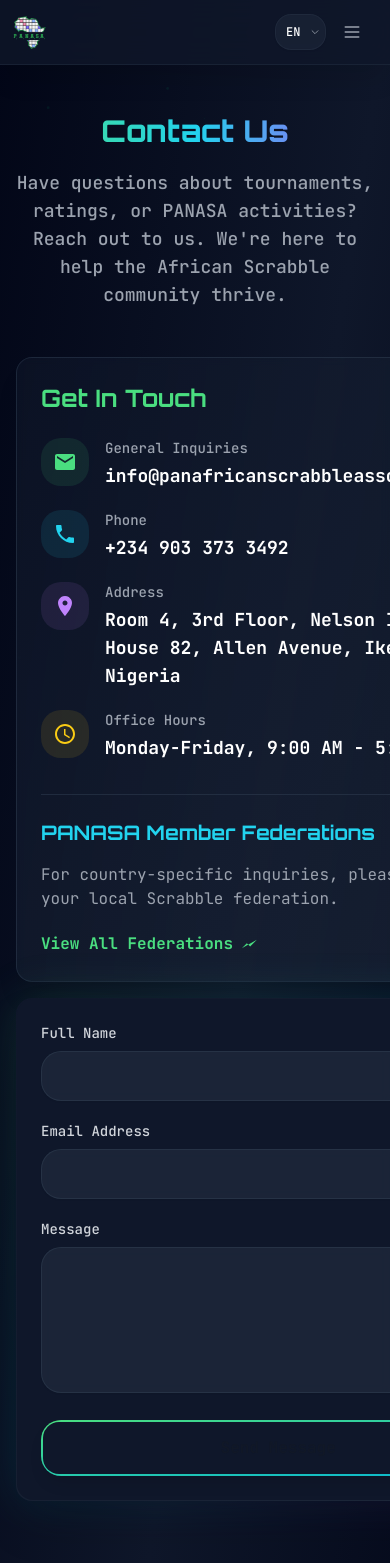
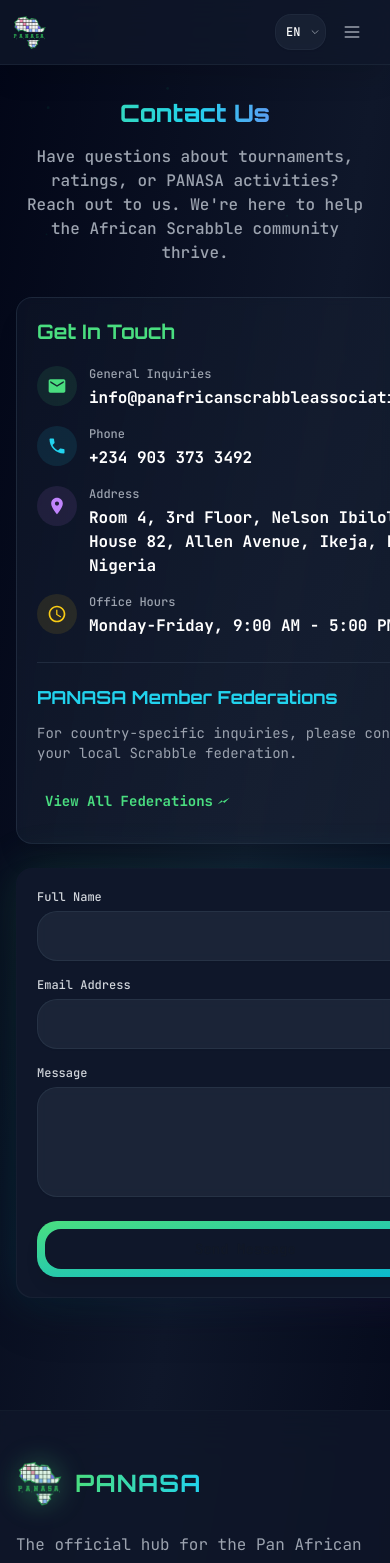
Before and after one commit to EmmyCodes234/orbitron-web, a React (Vite) app: page /contact in a window 390 px wide. Shown: the top 1563 px of the page. Built offline with nearby package versions, Linux system fonts and the light colour scheme; no server answers.

Commit message:
Optimize Contact page for mobile devices: Added touch-target class to federation link for better mobile accessibility

```diff
--- a/pages/ContactPage.tsx
+++ b/pages/ContactPage.tsx
@@ -18,81 +18,81 @@
     };
 
   return (
-    <div className="py-12 sm:py-20">
+    <div className="py-8 sm:py-12 md:py-20">
       <div className="max-w-7xl mx-auto px-4 sm:px-6">
-        <div className="text-center mb-12 sm:mb-16">
-          <h1 className="font-orbitron text-3xl sm:text-5xl font-extrabold mb-5 bg-clip-text text-transparent bg-gradient-to-r from-green-400 via-cyan-400 to-purple-500">
+        <div className="text-center mb-8 sm:mb-12 md:mb-16">
+          <h1 className="font-orbitron text-2xl sm:text-3xl md:text-5xl font-extrabold mb-4 sm:mb-5 bg-clip-text text-transparent bg-gradient-to-r from-green-400 via-cyan-400 to-purple-500">
             {t('contact.title')}
           </h1>
-          <p className="text-gray-400 text-lg sm:text-xl max-w-3xl mx-auto font-medium">
+          <p className="text-gray-400 text-base sm:text-lg md:text-xl max-w-3xl mx-auto font-medium px-2">
             {t('contact.subtitle')}
           </p>
         </div>
 
-        <div className="grid grid-cols-1 lg:grid-cols-2 gap-8 sm:gap-12">
+        <div className="grid grid-cols-1 lg:grid-cols-2 gap-6 sm:gap-8 md:gap-12">
           {/* Contact Information */}
-          <div className="bg-gradient-to-br from-slate-900/60 to-slate-800/60 backdrop-blur-sm rounded-2xl p-6 sm:p-8 border border-slate-700/40 shadow-xl">
-            <h2 className="font-orbitron text-2xl sm:text-3xl font-bold mb-6 text-green-400">{t('contact.getInTouch')}</h2>
+          <div className="bg-gradient-to-br from-slate-900/60 to-slate-800/60 backdrop-blur-sm rounded-2xl p-5 sm:p-6 md:p-8 border border-slate-700/40 shadow-xl">
+            <h2 className="font-orbitron text-xl sm:text-2xl md:text-3xl font-bold mb-5 sm:mb-6 text-green-400">{t('contact.getInTouch')}</h2>
 
-            <div className="space-y-5 sm:space-y-6">
+            <div className="space-y-4 sm:space-y-5 md:space-y-6">
               <div className="flex items-start group">
-                <div className="w-12 h-12 rounded-xl bg-green-400/10 flex items-center justify-center mr-4 flex-shrink-0">
-                  <svg className="w-6 h-6 text-green-400" fill="currentColor" viewBox="0 0 24 24">
+                <div className="w-10 h-10 sm:w-12 sm:h-12 rounded-xl bg-green-400/10 flex items-center justify-center mr-3 sm:mr-4 flex-shrink-0">
+                  <svg className="w-5 h-5 sm:w-6 sm:h-6 text-green-400" fill="currentColor" viewBox="0 0 24 24">
                     <path d="M20 4H4c-1.1 0-1.99.9-1.99 2L2 18c0 1.1.9 2 2 2h16c1.1 0 2-.9 2-2V6c0-1.1-.9-2-2-2zm0 4l-8 5-8-5V6l8 5 8-5v2z"/>
                   </svg>
                 </div>
                 <div>
-                  <p className="text-gray-400 text-sm font-medium mb-1">{t('contact.generalInquiries')}</p>
-                  <p className="text-white font-bold text-lg group-hover:text-green-400 transition-colors">info@panafricanscrabbleassociation.com</p>
+                  <p className="text-gray-400 text-xs sm:text-sm font-medium mb-1">{t('contact.generalInquiries')}</p>
+                  <p className="text-white font-bold text-base sm:text-lg group-hover:text-green-400 transition-colors break-words">info@panafricanscrabbleassociation.com</p>
                 </div>
               </div>
 
               <div className="flex items-start group">
-                <div className="w-12 h-12 rounded-xl bg-cyan-400/10 flex items-center justify-center mr-4 flex-shrink-0">
-                  <svg className="w-6 h-6 text-cyan-400" fill="currentColor" viewBox="0 0 24 24">
+                <div className="w-10 h-10 sm:w-12 sm:h-12 rounded-xl bg-cyan-400/10 flex items-center justify-center mr-3 sm:mr-4 flex-shrink-0">
+                  <svg className="w-5 h-5 sm:w-6 sm:h-6 text-cyan-400" fill="currentColor" viewBox="0 0 24 24">
                     <path d="M6.62 10.79c1.44 2.83 3.76 5.14 6.59 6.59l2.2-2.2c.27-.27.67-.36 1.02-.24 1.12.37 2.33.57 3.57.57.55 0 1 .45 1 1V20c0 .55-.45 1-1 1-9.39 0-17-7.61-17-17 0-.55.45-1 1-1h3.5c.55 0 1 .45 1 1 0 1.25.2 2.45.57 3.57.11.35.03.74-.25 1.02l-2.2 2.2z"/>
                   </svg>
                 </div>
                 <div>
-                  <p className="text-gray-400 text-sm font-medium mb-1">{t('contact.phone')}</p>
-                  <p className="text-white font-bold text-lg group-hover:text-cyan-400 transition-colors">+234 903 373 3492</p>
+                  <p className="text-gray-400 text-xs sm:text-sm font-medium mb-1">{t('contact.phone')}</p>
+                  <p className="text-white font-bold text-base sm:text-lg group-hover:text-cyan-400 transition-colors">+234 903 373 3492</p>
                 </div>
               </div>
 
               <div className="flex items-start group">
-                <div className="w-12 h-12 rounded-xl bg-purple-400/10 flex items-center justify-center mr-4 flex-shrink-0">
-                  <svg className="w-6 h-6 text-purple-400" fill="currentColor" viewBox="0 0 24 24">
+                <div className="w-10 h-10 sm:w-12 sm:h-12 rounded-xl bg-purple-400/10 flex items-center justify-center mr-3 sm:mr-4 flex-shrink-0">
+                  <svg className="w-5 h-5 sm:w-6 sm:h-6 text-purple-400" fill="currentColor" viewBox="0 0 24 24">
                     <path d="M12 2C8.13 2 5 5.13 5 9c0 5.25 7 13 7 13s7-7.75 7-13c0-3.87-3.13-7-7-7zm0 9.5c-1.38 0-2.5-1.12-2.5-2.5s1.12-2.5 2.5-2.5 2.5 1.12 2.5 2.5-1.12 2.5-2.5 2.5z"/>
                   </svg>
                 </div>
                 <div>
-                  <p className="text-gray-400 text-sm font-medium mb-1">{t('contact.address')}</p>
-                  <p className="text-white font-bold text-lg group-hover:text-purple-400 transition-colors">Room 4, 3rd Floor, Nelson Ibilola, House 82, Allen Avenue, Ikeja, Lagos, Nigeria</p>
+                  <p className="text-gray-400 text-xs sm:text-sm font-medium mb-1">{t('contact.address')}</p>
+                  <p className="text-white font-bold text-base sm:text-lg group-hover:text-purple-400 transition-colors">Room 4, 3rd Floor, Nelson Ibilola, House 82, Allen Avenue, Ikeja, Lagos, Nigeria</p>
                 </div>
               </div>
 
               <div className="flex items-start group">
-                <div className="w-12 h-12 rounded-xl bg-yellow-400/10 flex items-center justify-center mr-4 flex-shrink-0">
-                  <svg className="w-6 h-6 text-yellow-400" fill="currentColor" viewBox="0 0 24 24">
+                <div className="w-10 h-10 sm:w-12 sm:h-12 rounded-xl bg-yellow-400/10 flex items-center justify-center mr-3 sm:mr-4 flex-shrink-0">
+                  <svg className="w-5 h-5 sm:w-6 sm:h-6 text-yellow-400" fill="currentColor" viewBox="0 0 24 24">
                     <path d="M11.99 2C6.47 2 2 6.48 2 12s4.47 10 9.99 10C17.52 22 22 17.52 22 12S17.52 2 11.99 2zM12 20c-4.42 0-8-3.58-8-8s3.58-8 8-8 8 3.58 8 8-3.58 8-8 8z"/>
                     <path d="M12.5 7H11v6l5.25 3.15.75-1.23-4.5-2.67z"/>
                   </svg>
                 </div>
                 <div>
-                  <p className="text-gray-400 text-sm font-medium mb-1">{t('contact.officeHours')}</p>
-                  <p className="text-white font-bold text-lg group-hover:text-yellow-400 transition-colors">Monday-Friday, 9:00 AM - 5:00 PM WAT</p>
+                  <p className="text-gray-400 text-xs sm:text-sm font-medium mb-1">{t('contact.officeHours')}</p>
+                  <p className="text-white font-bold text-base sm:text-lg group-hover:text-yellow-400 transition-colors">Monday-Friday, 9:00 AM - 5:00 PM WAT</p>
                 </div>
               </div>
             </div>
 
-            <div className="mt-8 sm:mt-10 pt-6 sm:pt-8 border-t border-slate-700/50">
-              <h3 className="font-orbitron text-xl sm:text-2xl font-bold mb-4 text-cyan-400">{t('contact.memberFederations')}</h3>
-              <p className="text-gray-400 text-base sm:text-lg mb-5">
+            <div className="mt-6 sm:mt-8 md:mt-10 pt-5 sm:pt-6 md:pt-8 border-t border-slate-700/50">
+              <h3 className="font-orbitron text-lg sm:text-xl md:text-2xl font-bold mb-3 sm:mb-4 text-cyan-400">{t('contact.memberFederations')}</h3>
+              <p className="text-gray-400 text-sm sm:text-base md:text-lg mb-4 sm:mb-5">
                 {t('contact.federationInquiries')}
               </p>
-              <Link to="/federations" className="inline-flex items-center text-green-400 hover:text-cyan-400 font-bold text-base sm:text-lg transition-colors group">
+              <Link to="/federations" className="inline-flex items-center text-green-400 hover:text-cyan-400 font-bold text-sm sm:text-base md:text-lg transition-colors group touch-target">
                 {t('contact.viewAllFederations')}
-                <svg className="w-5 h-5 ml-2 group-hover:translate-x-1 transition-transform" fill="currentColor" viewBox="0 0 24 24">
+                <svg className="w-4 h-4 sm:w-5 sm:h-5 ml-1 sm:ml-2 group-hover:translate-x-1 transition-transform" fill="currentColor" viewBox="0 0 24 24">
                   <path d="M19 7l-8 8-4-4-6 6" />
                 </svg>
               </Link>
@@ -103,55 +103,55 @@
           <div className="relative">
             <div className="absolute inset-0 bg-gradient-to-br from-green-400/30 via-cyan-500/30 to-purple-600/30 rounded-2xl blur-xl opacity-50"></div>
             <div className="relative bg-gradient-to-br from-slate-900 to-slate-800 p-px rounded-2xl shadow-2xl">
-              <div className="bg-slate-900 p-6 sm:p-8 rounded-2xl">
-                <form onSubmit={handleSubmit} className="space-y-5 sm:space-y-6">
+              <div className="bg-slate-900 p-5 sm:p-6 md:p-8 rounded-2xl">
+                <form onSubmit={handleSubmit} className="space-y-4 sm:space-y-5 md:space-y-6">
                   <div>
-                    <label htmlFor="name" className="block text-sm font-medium text-gray-300 mb-2">{t('contact.fullName')}</label>
+                    <label htmlFor="name" className="block text-xs sm:text-sm font-medium text-gray-300 mb-1.5 sm:mb-2">{t('contact.fullName')}</label>
                     <input
                       type="text"
                       id="name"
                       name="name"
                       required
-                      className="w-full bg-slate-800/80 border border-slate-700/50 text-white rounded-xl p-3 sm:p-4 focus:ring-2 focus:ring-green-400 focus:border-transparent transition-all duration-300 backdrop-blur-sm shadow-sm hover:shadow-md text-base"
+                      className="w-full bg-slate-800/80 border border-slate-700/50 text-white rounded-xl p-2.5 sm:p-3 md:p-4 focus:ring-2 focus:ring-green-400 focus:border-transparent transition-all duration-300 backdrop-blur-sm shadow-sm hover:shadow-md text-sm sm:text-base md:text-base mobile-form-input"
                     />
                   </div>
 
                   <div>
-                    <label htmlFor="email" className="block text-sm font-medium text-gray-300 mb-2">{t('contact.emailAddress')}</label>
+                    <label htmlFor="email" className="block text-xs sm:text-sm font-medium text-gray-300 mb-1.5 sm:mb-2">{t('contact.emailAddress')}</label>
                     <input
                       type="email"
                       id="email"
                       name="email"
                       required
-                      className="w-full bg-slate-800/80 border border-slate-700/50 text-white rounded-xl p-3 sm:p-4 focus:ring-2 focus:ring-green-400 focus:border-transparent transition-all duration-300 backdrop-blur-sm shadow-sm hover:shadow-md text-base"
+                      className="w-full bg-slate-800/80 border border-slate-700/50 text-white rounded-xl p-2.5 sm:p-3 md:p-4 focus:ring-2 focus:ring-green-400 focus:border-transparent transition-all duration-300 backdrop-blur-sm shadow-sm hover:shadow-md text-sm sm:text-base md:text-base mobile-form-input"
                     />
                   </div>
 
                   <div>
-                    <label htmlFor="message" className="block text-sm font-medium text-gray-300 mb-2">{t('contact.message')}</label>
+                    <label htmlFor="message" className="block text-xs sm:text-sm font-medium text-gray-300 mb-1.5 sm:mb-2">{t('contact.message')}</label>
                     <textarea
                       id="message"
                       name="message"
-                      rows={5}
+                      rows={4}
                       required
-                      className="w-full bg-slate-800/80 border border-slate-700/50 text-white rounded-xl p-3 sm:p-4 focus:ring-2 focus:ring-green-400 focus:border-transparent transition-all duration-300 backdrop-blur-sm shadow-sm hover:shadow-md text-base resize-none"
+                      className="w-full bg-slate-800/80 border border-slate-700/50 text-white rounded-xl p-2.5 sm:p-3 md:p-4 focus:ring-2 focus:ring-green-400 focus:border-transparent transition-all duration-300 backdrop-blur-sm shadow-sm hover:shadow-md text-sm sm:text-base md:text-base resize-none mobile-form-input"
                     ></textarea>
                   </div>
 
                   <div>
                     <button
                       type="submit"
-                      className="w-full relative inline-flex items-center justify-center p-0.5 overflow-hidden text-base font-bold text-gray-900 rounded-xl group bg-gradient-to-br from-green-400 to-cyan-500 group-hover:from-green-400 group-hover:to-cyan-500 hover:text-white dark:text-white focus:ring-4 focus:outline-none focus:ring-green-200 dark:focus:ring-green-800 transform hover:scale-105 transition-all duration-300 shadow-lg hover:shadow-green-500/30"
+                      className="w-full relative inline-flex items-center justify-center p-0.5 overflow-hidden text-sm sm:text-base font-bold text-gray-900 rounded-xl group bg-gradient-to-br from-green-400 to-cyan-500 group-hover:from-green-400 group-hover:to-cyan-500 hover:text-white dark:text-white focus:ring-4 focus:outline-none focus:ring-green-200 dark:focus:ring-green-800 transform hover:scale-105 transition-all duration-300 shadow-lg hover:shadow-green-500/30 touch-target"
                     >
-                      <span className="w-full relative px-5 py-3.5 transition-all ease-in duration-300 bg-slate-900 rounded-lg group-hover:bg-opacity-0 text-center">
+                      <span className="w-full relative px-4 py-2.5 sm:px-5 sm:py-3 md:px-6 md:py-3.5 transition-all ease-in duration-300 bg-slate-900 rounded-lg group-hover:bg-opacity-0 text-center">
                         {t('contact.sendMessage')}
                       </span>
                     </button>
                   </div>
 
                   {status && (
-                    <div className="text-center py-3 rounded-lg bg-green-900/30 border border-green-700/50">
-                      <p className="text-green-400 font-medium">{status}</p>
+                    <div className="text-center py-2.5 sm:py-3 rounded-lg bg-green-900/30 border border-green-700/50">
+                      <p className="text-green-400 font-medium text-sm sm:text-base">{status}</p>
                     </div>
                   )}
                 </form>
```
